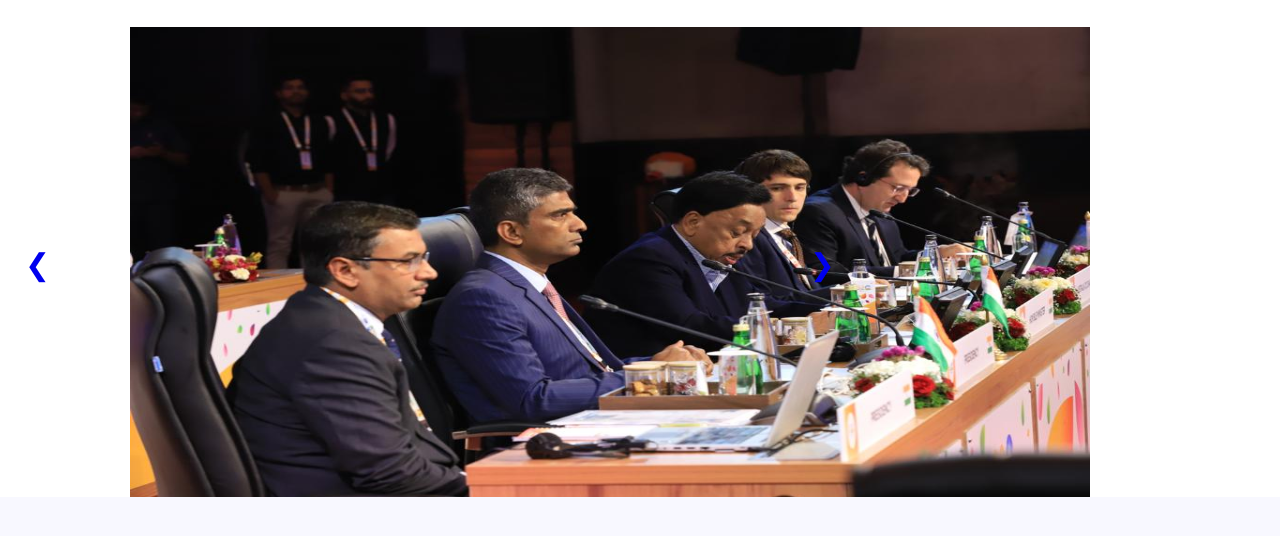
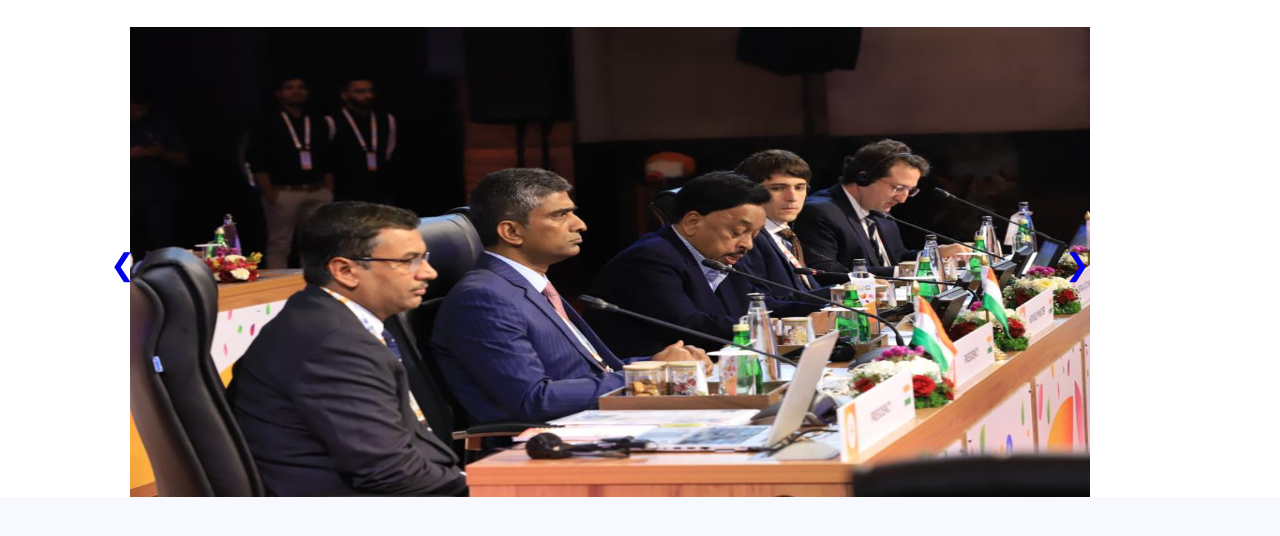
Before and after one commit to Ayushnema704/G20_Summit_Website, a plain HTML site: page Website/Photos.html in a window 1280 px wide. Shown: the part 270-806 px from the top of the page. Drawn offline with nearby package versions, Linux system fonts and the light colour scheme; a web font is replaced by a local one.

Commit message:
Update press.css

```diff
--- a/Website/press.css
+++ b/Website/press.css
@@ -180,12 +180,12 @@ border-bottom: 3px solid transparent;
 }
 
 .next-btn {
-  right: 445px;
+  right: 190px;
   border-radius: 3px 0 0 3px;
 }
 
 .prev-btn {
-  left: 25px;
+  left: 110px;
   border-radius: 3px 0 0 3px;
 }
 
```
